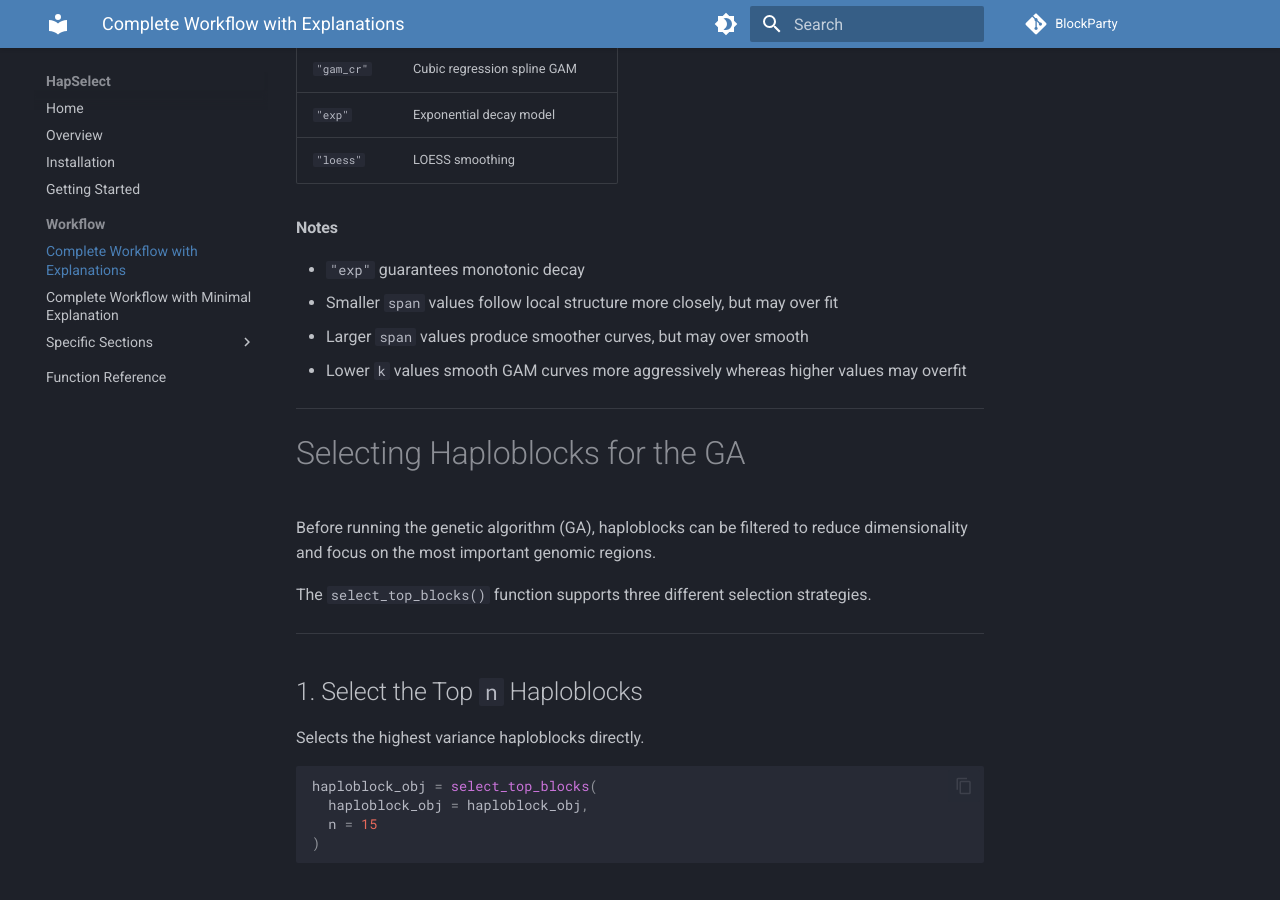
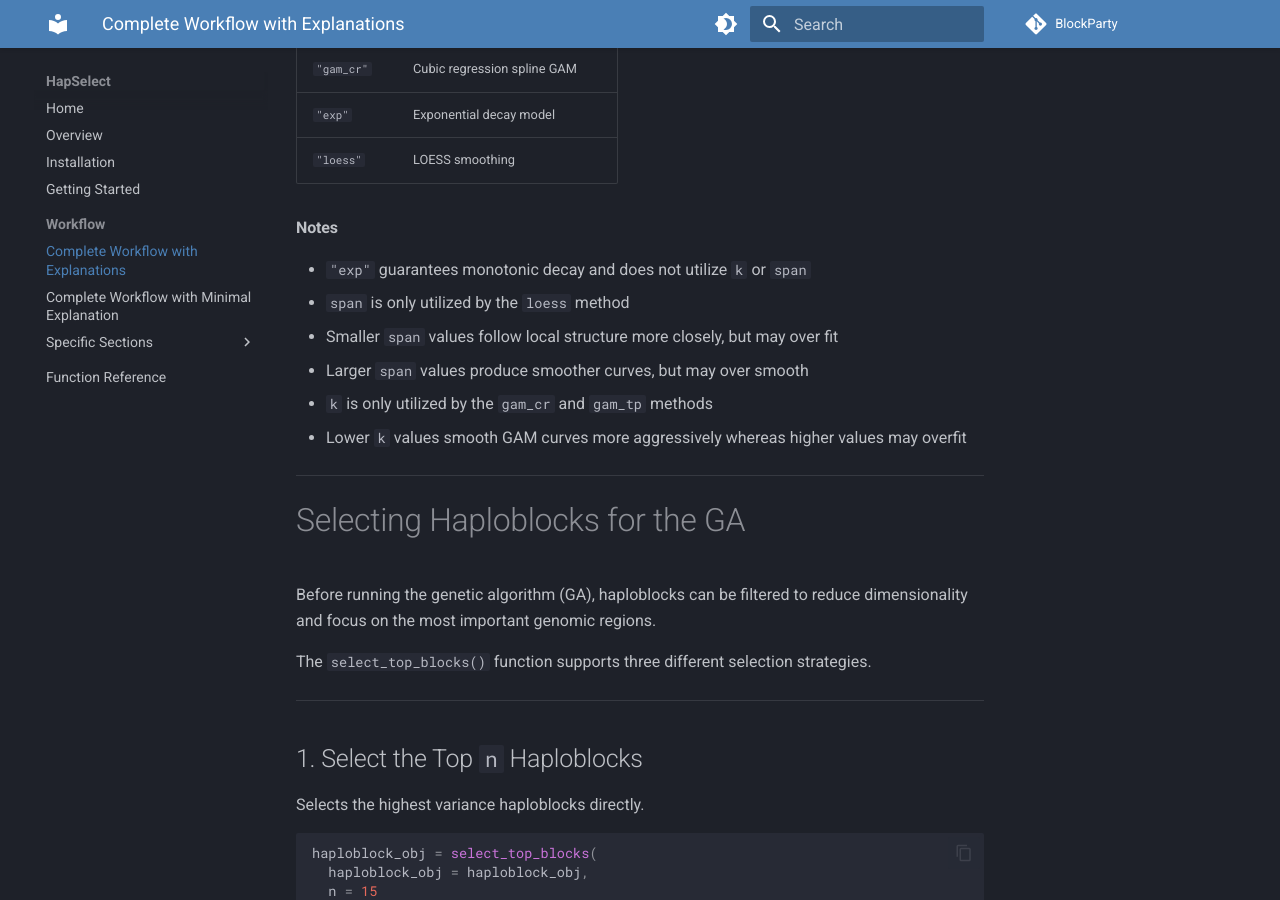
Before and after one commit to wrshf7/HapSelect-Docs, an MkDocs documentation site: the page built from docs/workflow/example_workflow.md, in a window 1280 px wide and 900 px high, scrolled down 15586 px. Built offline with MkDocs 1.6.1 and Material for MkDocs 9.7.7, drawn with Linux system fonts in a browser that asks for light colours; comment, search, counter and statistics services are not loaded.

Commit message:
Update example_workflow.md

```diff
--- a/docs/workflow/example_workflow.md
+++ b/docs/workflow/example_workflow.md
@@ -627,9 +627,11 @@ ld_decay_plot
 
 #### Notes
 
-- `"exp"` guarantees monotonic decay
+- `"exp"` guarantees monotonic decay and does not utilize `k` or `span`
+- `span` is only utilized by the `loess` method
 - Smaller `span` values follow local structure more closely, but may over fit
 - Larger `span` values produce smoother curves, but may over smooth
+- `k` is only utilized by the `gam_cr` and `gam_tp` methods
 - Lower `k` values smooth GAM curves more aggressively whereas higher values may overfit
 
 ---
```
